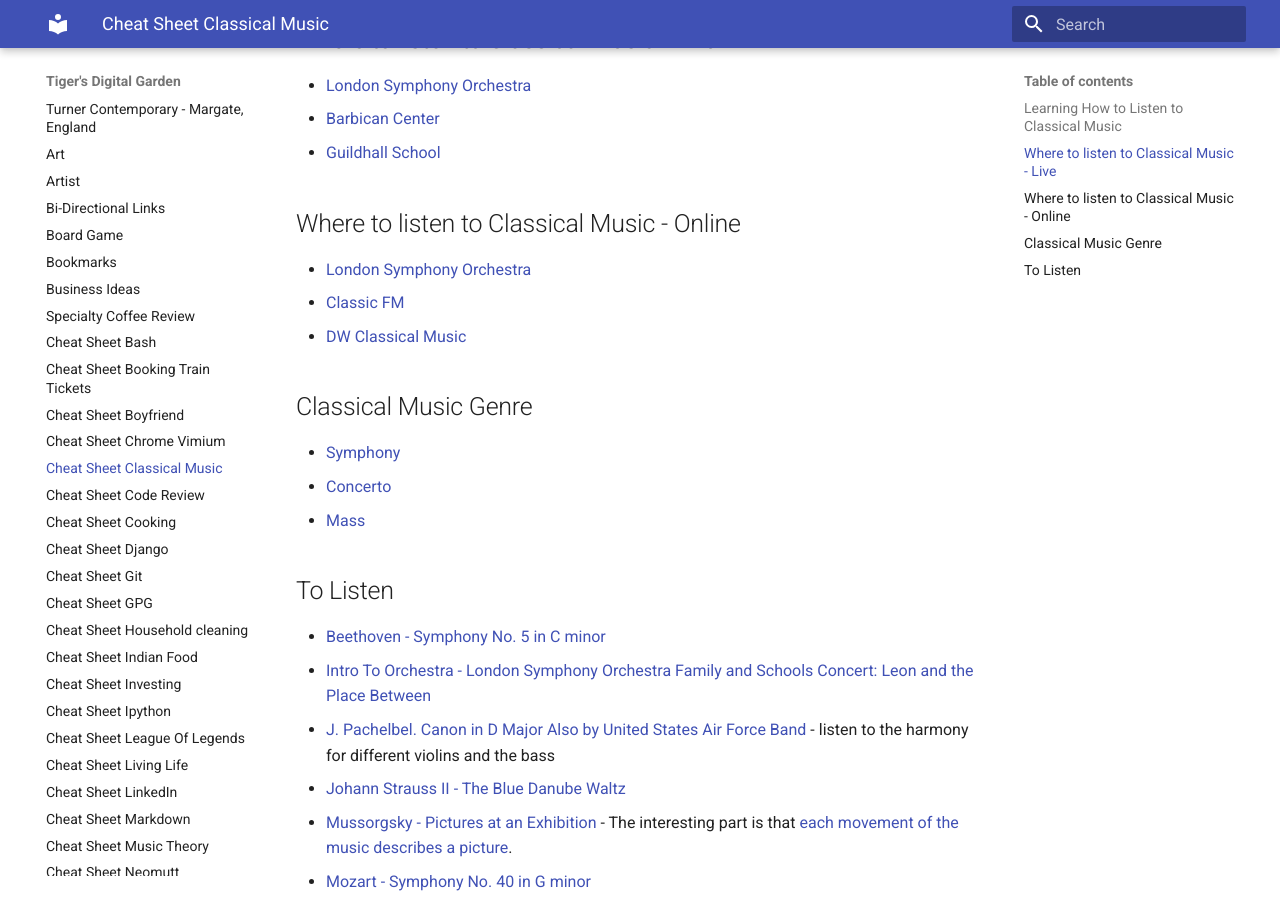
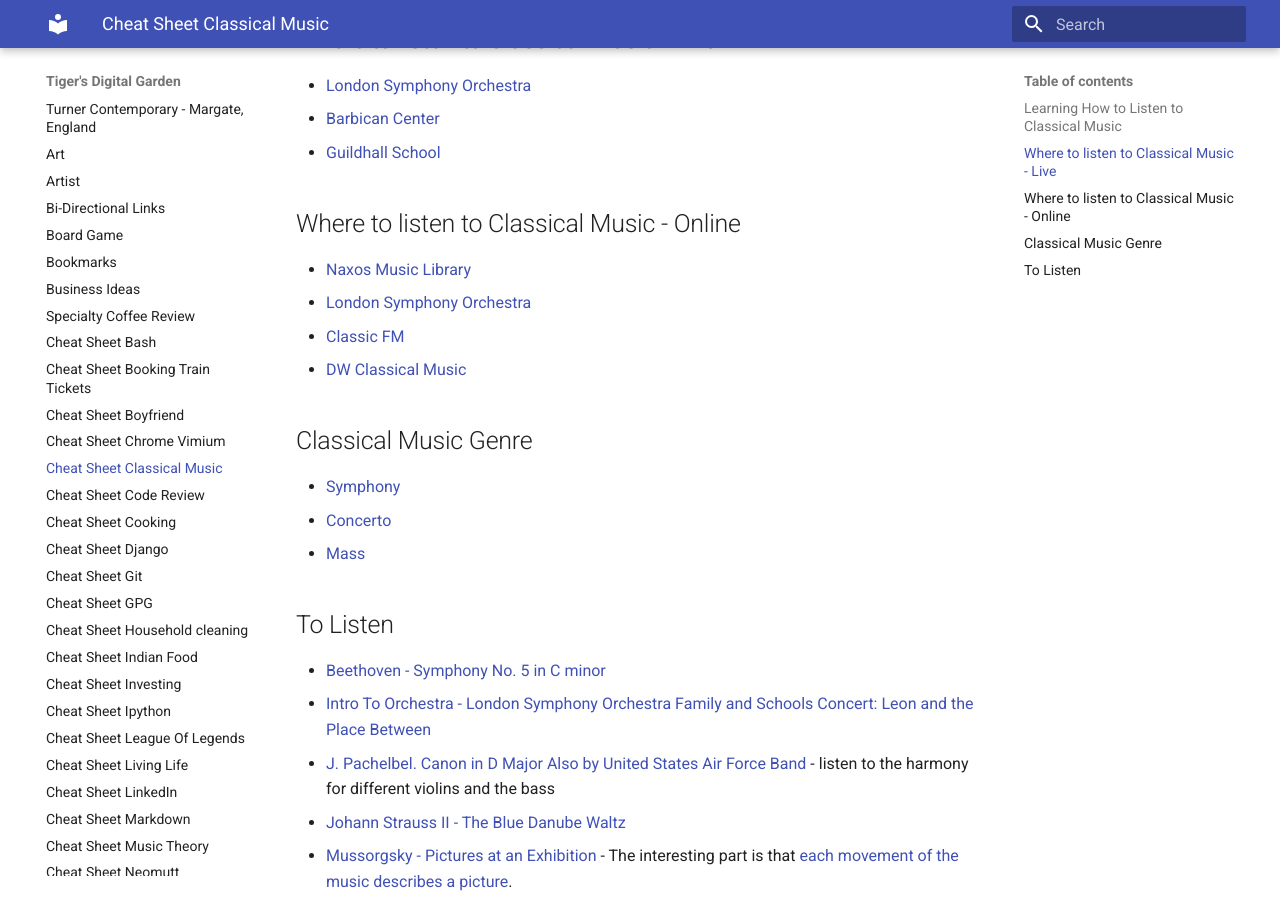
Before and after one commit to ynotstartups/notes, an MkDocs documentation site: the page built from notes/cheat-sheet-classical-music.md, in a window 1280 px wide and 900 px high, scrolled down 308 px. Built offline with MkDocs 1.6.1 and Material for MkDocs 9.7.7, drawn with Linux system fonts in a browser that asks for light colours.

Commit message:
add Naxos Music Library

```diff
--- a/notes/cheat-sheet-classical-music.md
+++ b/notes/cheat-sheet-classical-music.md
@@ -13,6 +13,7 @@
 
 ## Where to listen to Classical Music - Online
 
+- [Naxos Music Library](https://barbicanlib.nml3.naxosmusiclibrary.com/)
 - [London Symphony Orchestra](https://www.youtube.com/c/LondonSymphonyOrchestra/featured)
 - [Classic FM](https://uk.radio.net/s/classicfm)
 - [DW Classical Music](https://www.youtube.com/c/DWClassicalMusic/videos)
```
